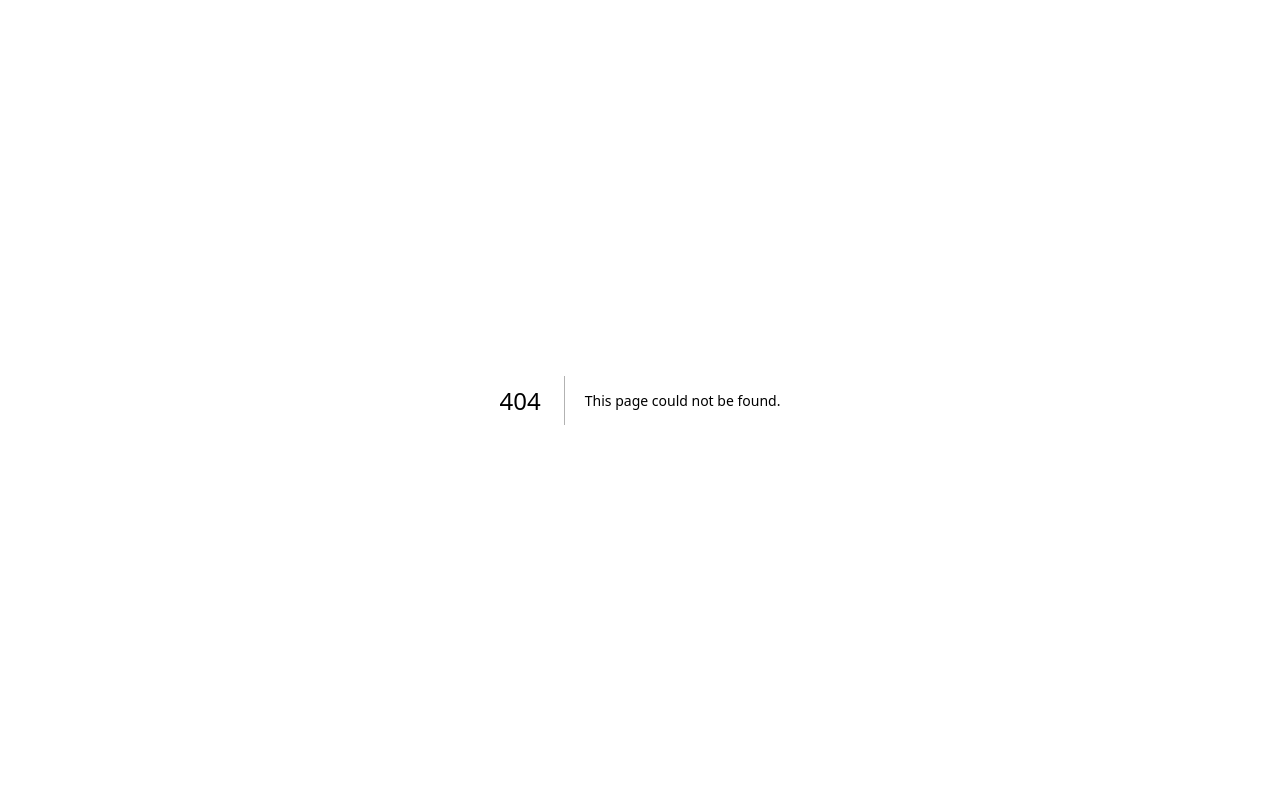
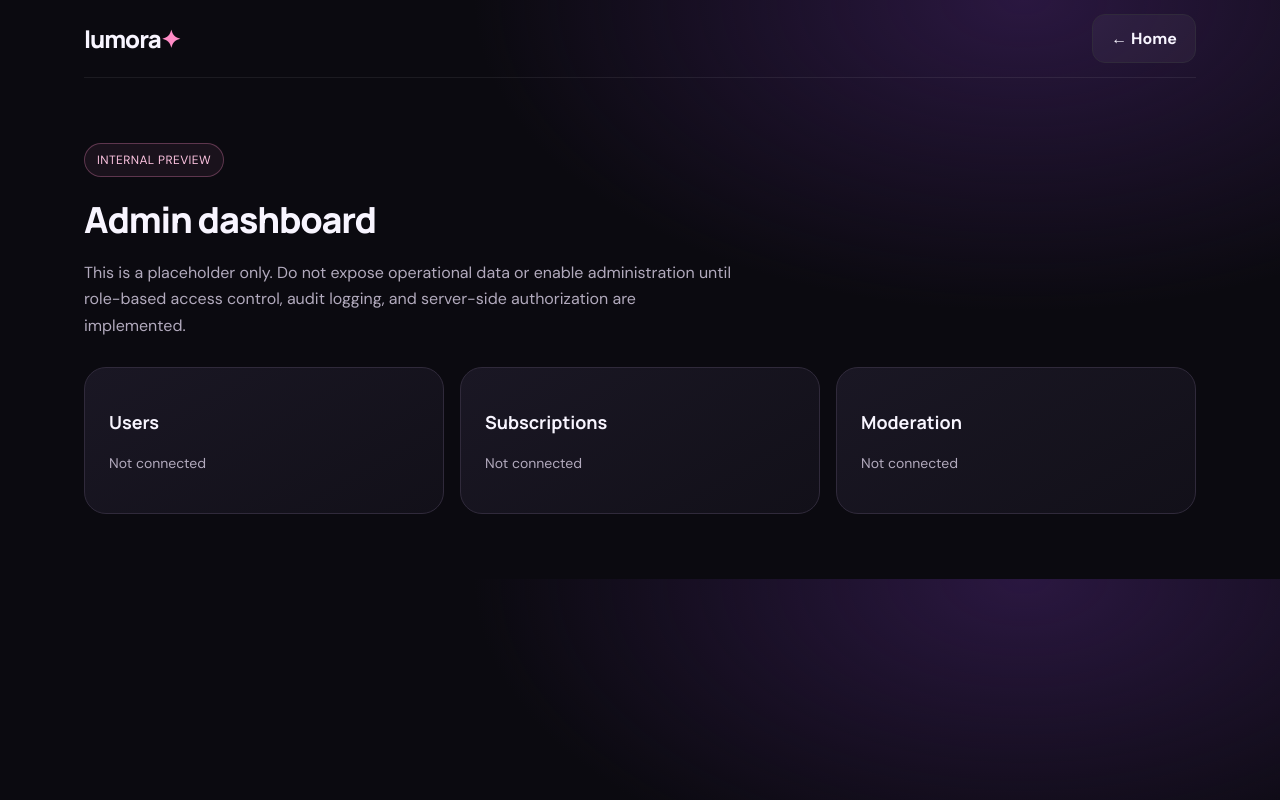
Before and after one commit to Snot22/Snot22, a Next.js app: page /admin in a window 1280 px wide. Before the commit this address had no page. Built offline with nearby package versions, Linux system fonts and the light colour scheme.

Commit message:
Add Lumora scaffold: src/app/admin/page.tsx

```diff
--- /dev/null
+++ b/src/app/admin/page.tsx
@@ -0,0 +1,4 @@
+import Link from "next/link";
+export default function AdminPage() {
+ return <main className="wrap"><header className="nav"><Link href="/" className="logo">lumora<span>✦</span></Link><Link href="/" className="btn secondary">← Home</Link></header><section className="section"><span className="eyebrow">INTERNAL PREVIEW</span><h2 style={{marginTop:18}}>Admin dashboard</h2><p className="sub">This is a placeholder only. Do not expose operational data or enable administration until role-based access control, audit logging, and server-side authorization are implemented.</p><div className="cards"><article className="card"><h3>Users</h3><p>Not connected</p></article><article className="card"><h3>Subscriptions</h3><p>Not connected</p></article><article className="card"><h3>Moderation</h3><p>Not connected</p></article></div></section></main>;
+}
```
